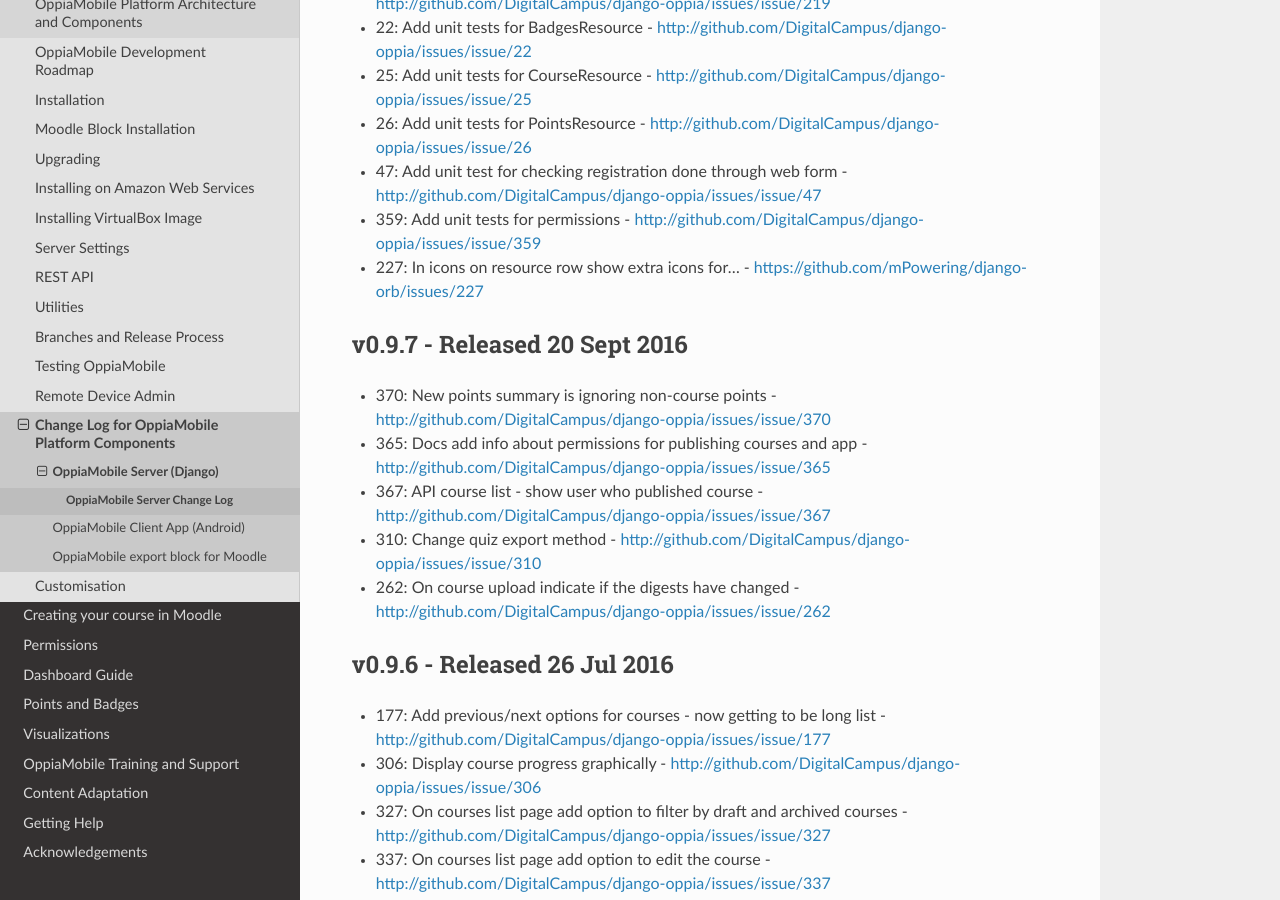
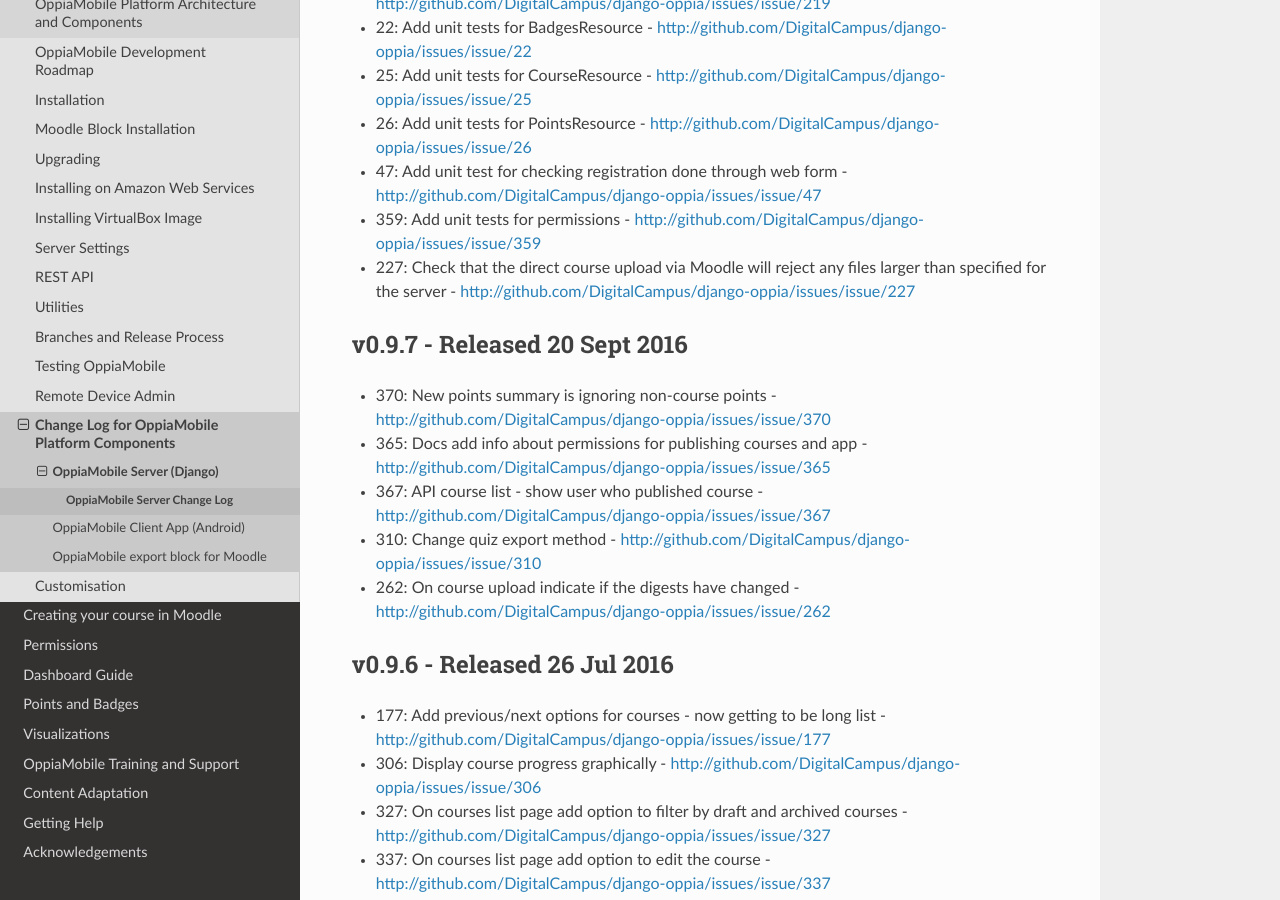
Before and after one commit to DigitalCampus/django-oppia, a Sphinx documentation site: the page built from docs/dev/changelog_server.rst, in a window 1280 px wide and 900 px high, scrolled down 416 px. Built offline with Sphinx 7.4.7 and the Read the Docs theme 2.0.0, drawn with Linux system fonts in a browser that asks for light colours; the version number is read from the project's files by our own code.

Commit message:
update docs

```diff
--- a/docs/dev/changelog_server.rst
+++ b/docs/dev/changelog_server.rst
@@ -16,7 +16,7 @@
 * 26: Add unit tests for PointsResource - http://github.com/DigitalCampus/django-oppia/issues/issue/26
 * 47: Add unit test for checking registration done through web form - http://github.com/DigitalCampus/django-oppia/issues/issue/47
 * 359: Add unit tests for permissions - http://github.com/DigitalCampus/django-oppia/issues/issue/359
-* 227: In icons on resource row show extra icons for... - https://github.com/mPowering/django-orb/issues/227
+* 227: Check that the direct course upload via Moodle will reject any files larger than specified for the server - http://github.com/DigitalCampus/django-oppia/issues/issue/227
 
 
 
```
